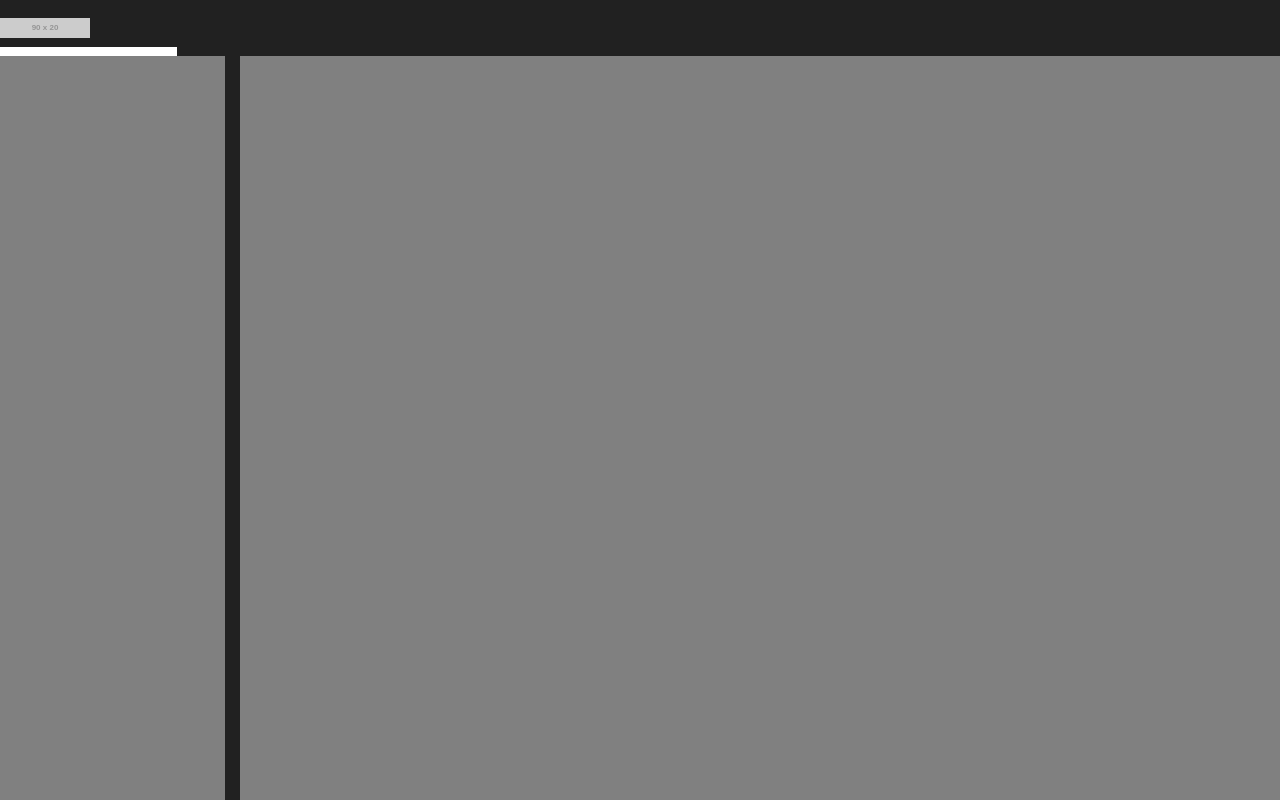
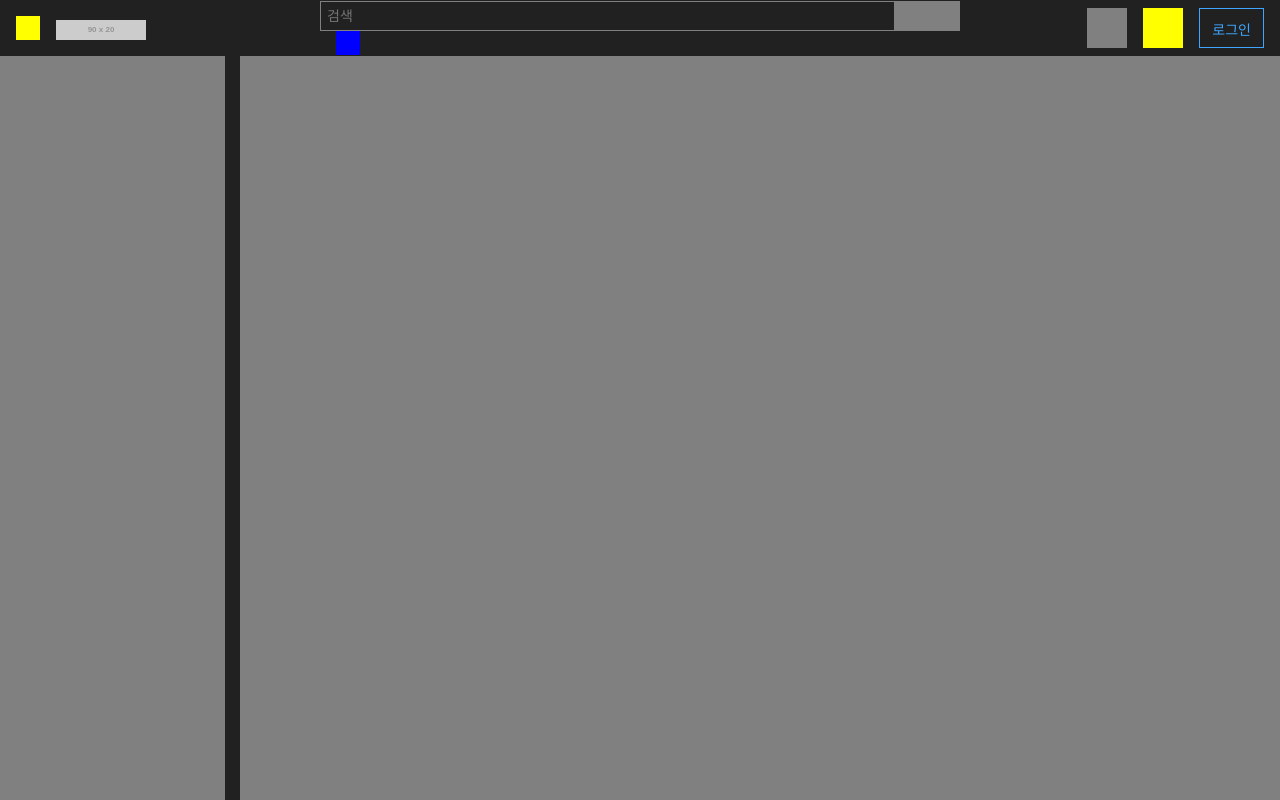
Before and after one commit to leehyunji2021/210826-0830-youtube, a plain HTML site: page index.html in a window 1280 px wide. Shown: the top 800 px of the page. Drawn offline with Linux system fonts and the light colour scheme; files that its build step writes are made by us from their sources; placeholder pictures from the web are drawn by us.

Commit message:
Add files via upload

```diff
--- a/index.html
+++ b/index.html
@@ -13,27 +13,29 @@
 
 		<nav id="youtube-top-nav">
 
-			<div class="nav-left">
+			<div class="youtube-top-wrap flex-align-between">
+				<div class="nav-left flex-align-start">
 					<button type="button" class="btn-menu"></button>
 					<h1>
 						<a href="#">
-						<img src="https://placeholder.com/90x20">
+							<img src="https://via.placeholder.com/90x20">
 						</a>
 					</h1>
 				</div>
 
-			<div class="nav-center">
-				<div class="search-wrap">
-					<input type="" name="">
+				<div class="nav-center flex-align-start">
+					<div class="search-wrap flex-align-start">
+						<input type="text" placeholder="검색">
 						<button type="button" class="btn-search"></button>
 					</div>
 					<button class="btn-voice"></button>
 				</div>
 
-			<div class="nav-right">
+				<div class="nav-right flex-align-end">
 					<button type="button" class="btn-menu btn-menu-1"></button>
 					<button type="button" class="btn-menu btn-menu-2"></button>
 					<a href="#" class="btn-login">로그인</a>
+				</div>
 			</div>
 
 		</nav>
--- a/style.css
+++ b/style.css
@@ -21,7 +21,7 @@ a {
 }
 
 img {
-	vertical-align: top;
+	vertical-align: middle;
 }
 
 button {
@@ -53,9 +53,100 @@ input:focus {
 	width: 100%;
 	height: 56px;
 	background-color: #212121;
+
+	padding: 0 16px;
 }
 
+#youtube-top-nav .nav-left {
+	height: 56px;
+}
 
+#youtube-top-nav .nav-left .btn-menu {
+	width: 24px;
+	height: 24px;
+	background-color: yellow;
+}
+
+#youtube-top-nav .nav-left h1 {
+	margin-left: 16px;
+}
+
+#youtube-top-nav .nav-left h1 a {
+
+}
+
+#youtube-top-nav .nav-left h1 img {
+	width: 90px;
+	height: 20px;
+}
+
+#youtube-top-nav .nav-right {
+	height: 56px;
+}
+
+#youtube-top-nav .nav-right .btn-menu {
+	width: 40px;
+	height: 40px;
+	margin-right: 16px;
+}
+
+#youtube-top-nav .nav-right .btn-menu.btn-menu-1 {
+	background-color: grey;
+}
+
+#youtube-top-nav .nav-right .btn-menu.btn-menu-2 {
+	background-color: yellow;
+}
+
+#youtube-top-nav .nav-right .btn-login {
+	border: solid 1px #3ea6ff;
+	padding: 10px 12px 8px;
+	font-size: 14px;
+
+	color: #3ea6ff;
+}
+
+#youtube-top-nav .nav-center {
+	position: absolute;
+
+	left: 50%;
+	transform: translateX(-50%);
+}
+
+#youtube-top-nav .nav-center .search-wrap {
+	width: 640px;
+	height: 30px;
+
+
+}
+
+#youtube-top-nav .nav-center .search-wrap input {
+	width: calc(100% - 65px);
+	height: 30px;
+	border: solid 1px grey;
+	background-color: #212121;
+
+	color: #ffffff;
+	padding: 2px 6px;
+
+	font-size: 14px;
+}
+
+#youtube-top-nav .nav-center .search-wrap .btn-search {
+	width: 65px;
+	height: 30px;
+	border: solid 1px grey;
+	background-color: grey;
+
+}
+
+#youtube-top-nav .nav-center .btn-voice {
+	width: 24px;
+	height: 24px;
+	background-color: blue;
+
+	margin-left: 16px;
+}
 
 
 
@@ -96,7 +187,7 @@ input:focus {
 .flex-align-between {
 	display: flex;
 	flex-direction: row;
-	flex-wrap: nowrap;
+	flex-wrap: wrap;
 	justify-content: space-between;
 	align-items: center;
 	align-content: stretch;
@@ -106,7 +197,7 @@ input:focus {
 .flex-align-start {
 	display: flex;
 	flex-direction: row;
-	flex-wrap: nowrap;
+	flex-wrap: wrap;
 	justify-content: flex-start;
 	align-items: center;
 	align-content: stretch;
@@ -115,7 +206,7 @@ input:focus {
 .flex-align-end {
 	display: flex;
 	flex-direction: row;
-	flex-wrap: nowrap;
+	flex-wrap: wrap;
 	justify-content: flex-end;
 	align-items: center;
 	align-content: stretch;
```
Lines whose indentation alone changed are shown as unchanged.
